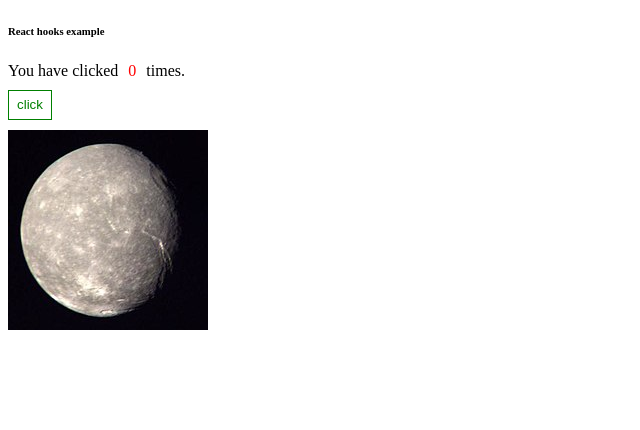
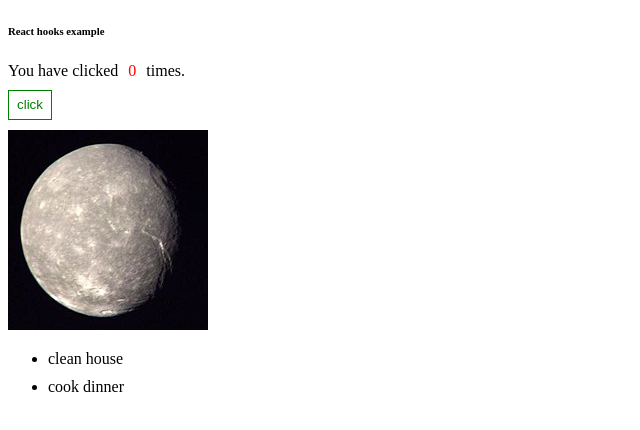
Before and after one commit to PengMQ/react-ts-webpack, a React app: page / in a window 1280 px wide. Shown: the top 430 px of the page, without its empty margins (0-640 px from the left). Built offline with nearby package versions, Linux system fonts and the light colour scheme.

Commit message:
[mengqiu] display todoList with useSate succeessfully

```diff
--- a/src/components/app/App.tsx
+++ b/src/components/app/App.tsx
@@ -1,11 +1,17 @@
 import * as React from 'react';
 import {useState} from "react";
 import './App.scss';
+import TodoList from '../todoList/TodoList'
+import {todoItemInterface} from '../../types/types'
 
 const Moon = require('./images/moon.jpg');
 
 function App() {
     const [count, setCount] = useState(0);
+    const [todos] = useState<todoItemInterface[]>([
+        {id: 0, text: 'clean house', completed: false},
+        {id: 1, text: 'cook dinner', completed: false}
+    ]);
     return (
         <div>
             <h6>React hooks example</h6>
@@ -17,6 +23,7 @@ function App() {
                 <button className="green button" onClick={() => setCount(count + 1)}> click</button>
             </div>
             <img src={Moon} alt=""/>
+            <TodoList todoList={todos} />
         </div>
     );
 
--- /dev/null
+++ b/src/components/todoItem/TodoItem.tsx
@@ -0,0 +1,7 @@
+import * as React from "react";
+
+import {todoItemInterface} from '../../types/types'
+
+export const TodoItem: React.FC<todoItemInterface> = ({id, text, completed}) => (
+    <div style={{textDecoration: completed ? 'line-through' : 'none'}}>{text}</div>
+);
--- /dev/null
+++ b/src/components/todoList/TodoList.tsx
@@ -0,0 +1,19 @@
+
+import * as React from "react";
+import {todoListInterface} from '../../types/types'
+import {TodoItem} from '../todoItem/TodoItem'
+
+const TodoList = (props: todoListInterface)=>{
+    return (
+        <ul>
+            {props.todoList.map((todoItem)=>(
+                <li key={todoItem.id}>
+                    <TodoItem id={todoItem.id} text={todoItem.text} completed={todoItem.completed}/>
+                </li>
+
+            ))}
+        </ul>
+    )
+};
+
+export default TodoList
--- /dev/null
+++ b/src/types/types.ts
@@ -0,0 +1,8 @@
+export interface todoItemInterface {
+    id: number,
+    text: String,
+    completed: boolean
+}
+export interface todoListInterface {
+    todoList: todoItemInterface[]
+}
```
